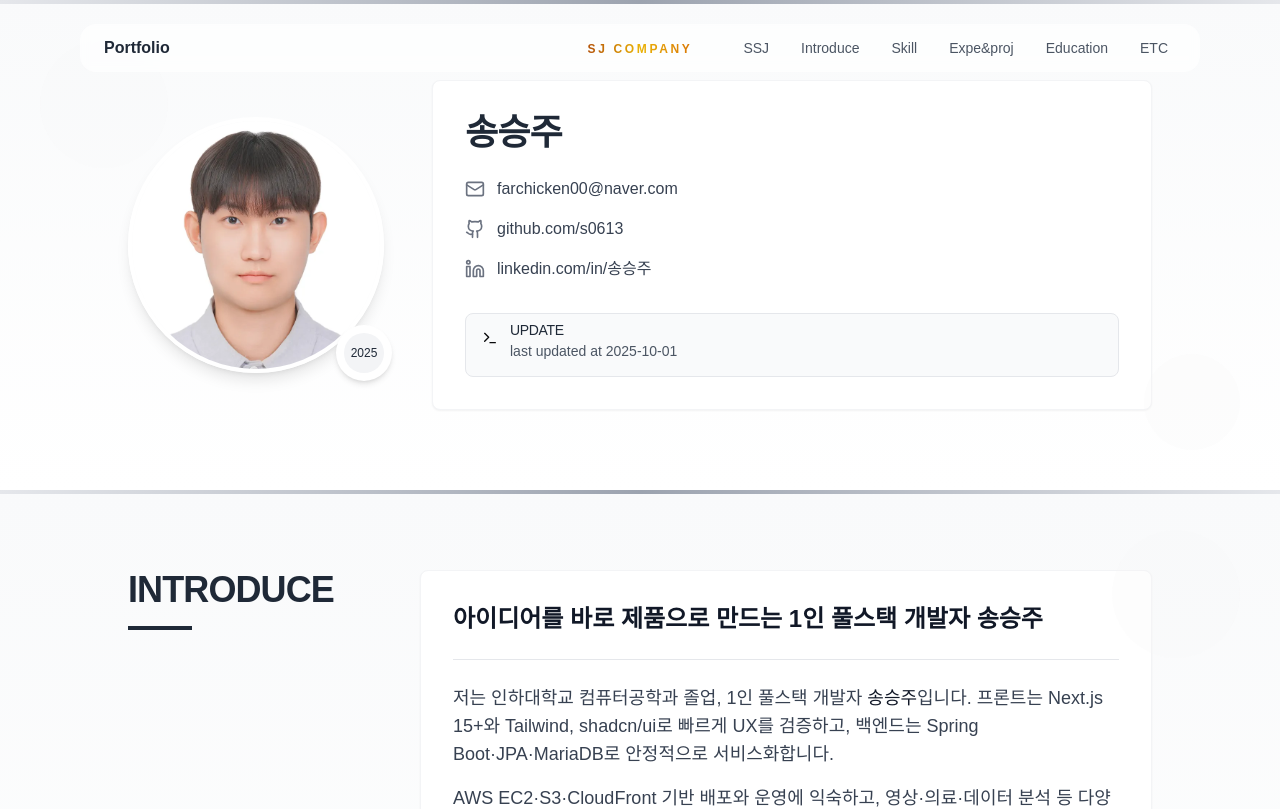
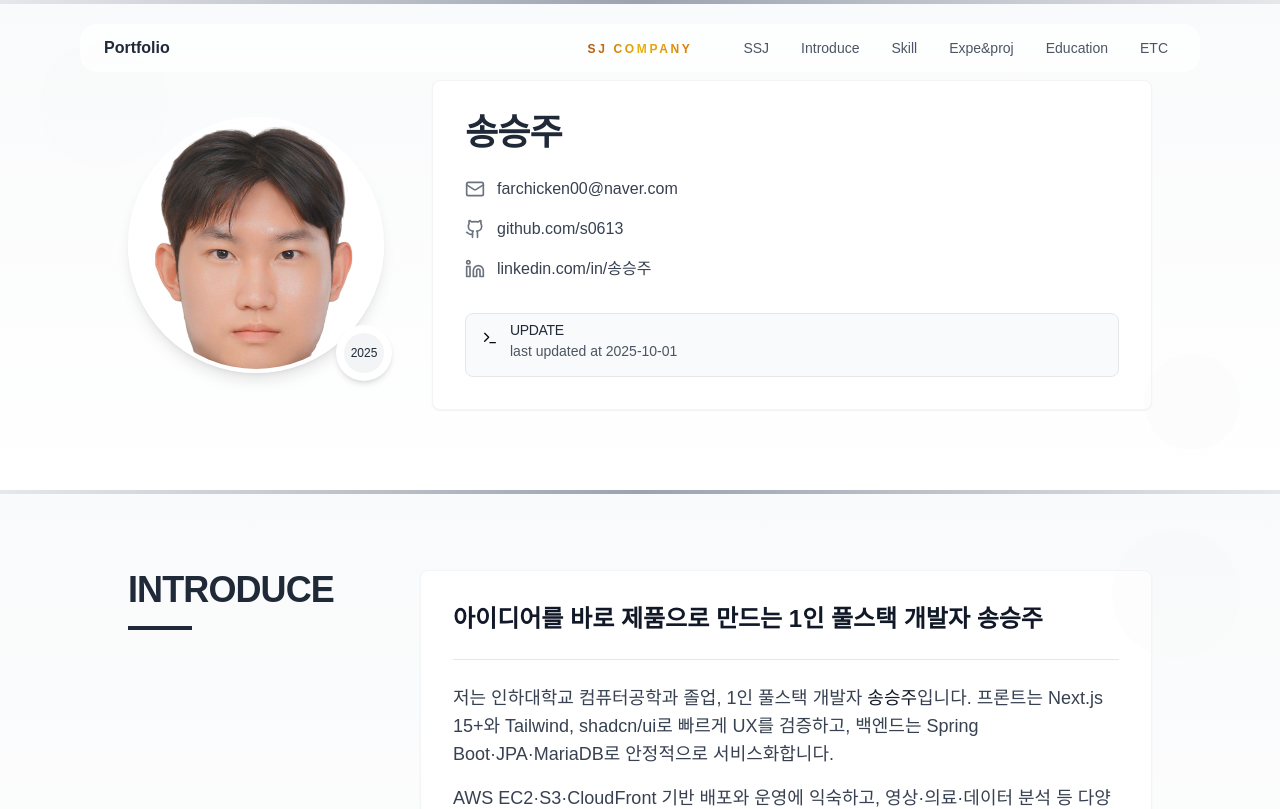
Before and after one commit to s0613/resume_songseungju, a Next.js app: page / in a window 1280 px wide. Shown: the top 809 px of the page. Built offline with nearby package versions, Linux system fonts and the light colour scheme.

Commit message:
feat: 프로필 사진 교체 (여권 사진)

```diff
--- a/src/main/HeroSection.tsx
+++ b/src/main/HeroSection.tsx
@@ -29,7 +29,7 @@ const HeroSection: React.FC = () => {
           {/* Profile picture with enhanced styling */}
           <div className="relative">
             <div className="w-48 h-48 sm:w-64 sm:h-64 rounded-full overflow-hidden border-4 border-white shadow-lg">
-              <Image src="/IM.webp" alt="Profile Picture" width={256} height={256} className="object-cover" />
+              <Image src="/IM.jpg" alt="Profile Picture" width={256} height={256} className="object-cover" />
             </div>
             <div className="absolute -bottom-2 -right-2 bg-white p-2 rounded-full shadow-md">
               <div className="w-10 h-10 rounded-full bg-gray-100 flex items-center justify-center">
```
Also changed, not shown: public/IM.jpg (added).
